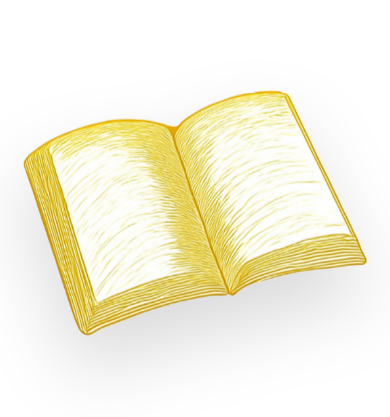
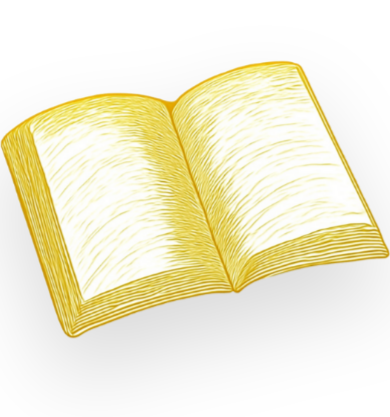
Before and after one commit to solalchetrit/loomina, a Next.js app: page / in a window 390 px wide. Shown: the part 173-590 px from the top of the page. Built offline with nearby package versions, Linux system fonts and the light colour scheme; a web font is replaced by a local one.

Commit message:
Update Hero: Adjust mobile spacing and scale

```diff
--- a/components/Hero.tsx
+++ b/components/Hero.tsx
@@ -16,8 +16,8 @@ export default function Hero() {
   // 0% - 40%: Book is Solo, Centered, Large.
   // 40% - 100%: Book moves up/scales down. Content fades in.
 
-  const scaleBook = useTransform(scrollYProgress, [0, 0.5], [1.5, 0.9]);
-  const yBook = useTransform(scrollYProgress, [0, 0.5], [0, -100]); // Moves up
+  const scaleBook = useTransform(scrollYProgress, [0, 0.5], [1.7, 1.0]); // Increased scale again for mobile impact
+  const yBook = useTransform(scrollYProgress, [0, 0.5], [0, -150]); // Moves up MORE to avoid overlap
   const opacityBook = useTransform(scrollYProgress, [0.8, 1], [1, 0]); // Fades out slightly at very end if needed, or stays.
 
   // Content Reveal
@@ -40,8 +40,8 @@ export default function Hero() {
           className="relative z-10 w-full max-w-2xl md:max-w-3xl will-change-transform"
         >
           <motion.div
-            animate={{ y: [0, -15, 0] }}
-            transition={{ duration: 6, repeat: Infinity, ease: "easeInOut" }}
+            animate={{ y: [0, -10, 0] }} // Reduced float range to minimize jitter feel
+            transition={{ duration: 5, repeat: Infinity, ease: "easeInOut" }}
           >
             {/* Added unoptimized to ensure display if Next.js image optimization fails locally */}
             <Image
@@ -59,7 +59,7 @@ export default function Hero() {
         {/* --- CONTENU COMPLET HERO (Section 1) --- */}
         <motion.div
           style={{ opacity: opacityContent, y: yContent }}
-          className="absolute top-[65%] md:top-[75%] -translate-y-1/2 z-20 flex flex-col items-center text-center w-full max-w-4xl space-y-8"
+          className="absolute top-[75%] md:top-[75%] -translate-y-1/2 z-20 flex flex-col items-center text-center w-full max-w-4xl space-y-8"
         >
           <span className="text-[var(--loomina-gold)] font-sans font-bold text-xs md:text-sm tracking-[0.2em] uppercase mb-3 block">
             La première biographie rédigée 100% par téléphone
```
